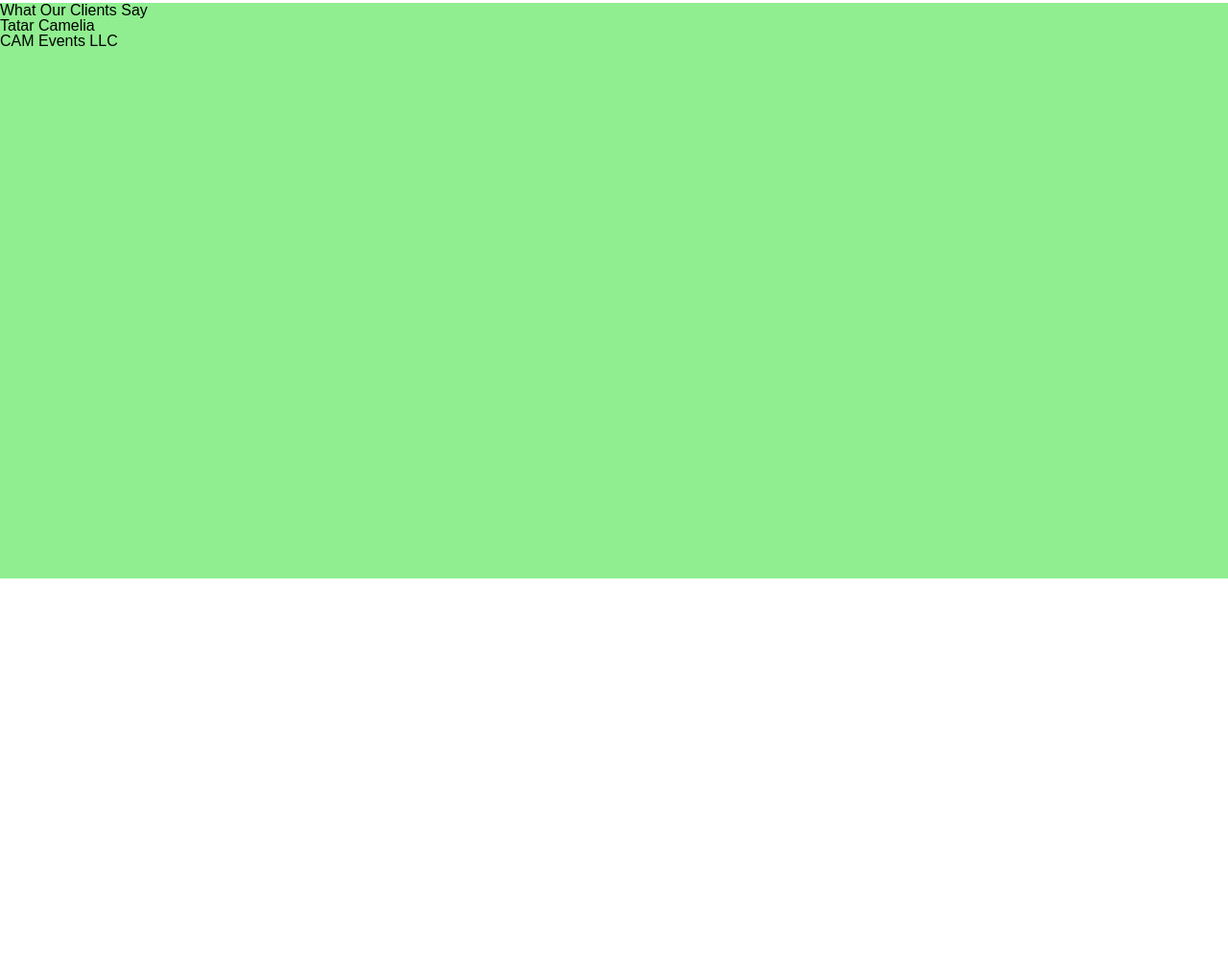
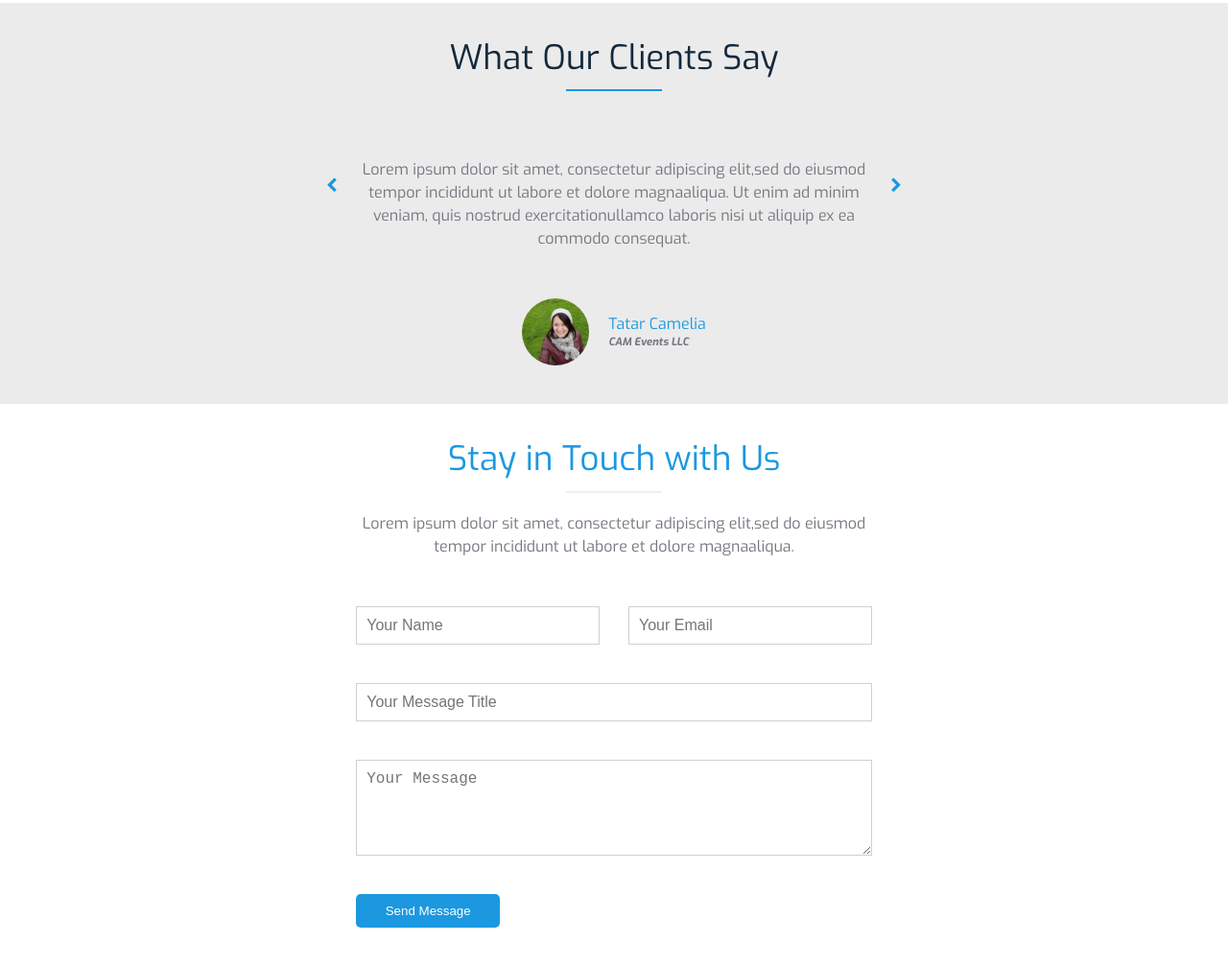
Before and after one commit to luciangheorghe/axelcraftsv2, a website built with Parcel: page src/index.html in a window 1280 px wide. Shown: the part 3865-4872 px from the top of the page at 96% size. Before the commit the page ends 4468 px from the top, so only its background shows below. Built offline with nearby package versions, Linux system fonts and the light colour scheme.

Commit message:
added new files

```diff
--- a/src/index.html
+++ b/src/index.html
@@ -160,17 +160,41 @@
       <div class="line"></div>
       <div class="client">
         <div class="content">
-          <i></i>
-          <p></p>
-          <i></i>
+          <i class="fa fa-chevron-left" aria-hidden="true"></i>
+          <p>Lorem ipsum dolor sit amet, consectetur adipiscing elit,sed do eiusmod tempor incididunt ut labore et dolore magnaaliqua. Ut enim ad minim veniam, quis nostrud exercitationullamco laboris nisi ut
+              aliquip ex ea commodo consequat.</p>
+          <i class="fa fa-chevron-right" aria-hidden="true"></i>
         </div>
         <div class="client-details">
-          <img class="photo" src="" alt="" />
-          <h4>Tatar Camelia</h4>
-          <h5>CAM Events LLC</h5>
+          <div class="photo-wrapper">
+            <img class="photo" src="img/cami-profile.jpg" alt="cami" />
+          </div>
+          <div class="client-info">
+            <h4>Tatar Camelia</h4>
+            <h5>CAM Events LLC</h5>
+          </div>
         </div>
+      </div>
+    </section>
 
+    <section id="form">
+      <h2>Stay in Touch with Us</h2>
+      <div class="line"></div>
+      <p class="text">Lorem ipsum dolor sit amet, consectetur adipiscing elit,sed do eiusmod tempor incididunt ut labore et dolore magnaaliqua. </p>
+      <div class="form-box">
+        <div class="row-1">
+          <input class="name" type="text" placeholder="Your Name" />
+          <input class="email" type="text" placeholder="Your Email" />
+        </div>
+        <div class="row-2">
+          <input class="title" type="text" placeholder="Your Message Title" />
+        </div>
+        <div class="row-3">
+          <textarea class="message" name="comment" placeholder="Your Message"></textarea>
+        </div>
+        <button class="btn">Send Message</button>
       </div>
+
     </section>
 
   <script type="text/javascript" src="./js/app.js"></script>
--- a/src/scss/_clients.scss
+++ b/src/scss/_clients.scss
@@ -1,5 +1,70 @@
 #clients-opinion{
+  font-family: 'Exo', sans-serif;
   width: 100%;
-  height: 600px;
-  background: lightgreen;
+  height: auto;
+  background: #EBEBEB;
+  display: flex;
+  flex-direction: column;
+  align-items: center;
+  h3{
+    color: #13293D;
+    text-align: center;
+    font-size: 2.2rem;
+    padding: 40px 0 15px 0;
+  }
+  .line{
+    width: 100px;
+    border-bottom: 2px solid $lightblue;
+  }
+  .client{
+    padding: 50px 0 40px 0;
+    width: 50%;
+    display: flex;
+    flex-direction: column;
+    align-items: center;
+    .content{
+      padding: 20px 0;
+      text-align: center;
+      display: flex;
+      flex-direction: row;
+      justify-content: center;
+      .fa{
+        padding: 20px;
+        color: $lightblue;
+      }
+      p{
+        color: $lightgrey;
+        line-height: 1.5;
+      }
+    }
+    .client-details{
+      padding: 30px 0 0 0;
+      display: flex;
+      flex-direction: row;
+      align-items: center;
+      justify-content: center;
+      .photo-wrapper{
+        width: 70px;
+        height: 70px;
+        .photo{
+          border-radius: 50%;
+          width: 100%;
+          height: 100%;
+          object-fit: cover;
+        }
+      }
+      .client-info{
+        padding: 0 0 0 20px;
+        h4{
+          color: $lightblue;
+        }
+        h5{
+          font-size: 0.7rem;
+          font-style: italic;
+          color: $lightgrey;
+          padding: 5px 0 0 0;
+        }
+      }
+    }
+  }
 }
--- /dev/null
+++ b/src/scss/_form.scss
@@ -0,0 +1,85 @@
+#form{
+  // background: lightgreen;
+  font-family: 'Exo', sans-serif;
+  margin: 0 auto;
+  width: 70%;
+  height: auto;
+  display: flex;
+  flex-direction: column;
+  align-items: center;
+  justify-content: center;
+  h2{
+    color: $lightblue;
+    font-size: 2.2rem;
+    padding: 40px 0 15px 0;
+  }
+  .line{
+    width: 100px;
+    border-bottom: 2px solid #E8F1F2;
+  }
+  .text{
+    width: 60%;
+    color: $lightgrey;
+    text-align: center;
+    line-height: 1.5;
+    padding: 20px 0 0 0;
+  }
+  .form-box{
+    position: relative;
+    width: 60%;
+    padding: 50px 0 40px 0;
+    display: flex;
+    flex-direction: column;
+    // flex-wrap: nowrap;
+    .row-1{
+      display: flex;
+      flex-direction: row;
+      margin: 0 0 20px 0;
+      .name{
+        font-size: 1rem;
+        width: 50%;
+        border: 1px solid #D1D1D1;
+        padding: 10px 10px 10px 10px;
+        margin-right: 15px;
+      }
+      .email{
+        font-size: 1rem;
+        width: 50%;
+        border: 1px solid #D1D1D1;
+        padding: 10px 10px 10px 10px;
+        margin-left: 15px;
+      }
+    }
+    .row-2{
+      margin: 20px 0 20px 0;
+      .title{
+        font-size: 1rem;
+        width: 100%;
+        padding: 10px 10px 10px 10px;
+        border: 1px solid #D1D1D1;
+      }
+    }
+    .row-3{
+      margin: 20px 0 20px 0;
+      .message{
+        font-size: 1rem;
+        width: 100%;
+        height: 100px;
+        padding: 10px 10px 10px 10px;
+        border: 1px solid #D1D1D1;
+      }
+    }
+    .btn{
+
+      width: 150px;
+      border-style: none;
+      background: $lightblue;
+      color: white;
+      padding: 10px 30px 10px 30px;
+      -webkit-border-radius: 5px;
+      -moz-border-radius: 5px;
+      border-radius: 5px;
+      margin: 20px 0 0 0;
+    }
+  }
+}
--- a/src/scss/main.scss
+++ b/src/scss/main.scss
@@ -8,6 +8,7 @@
 @import 'work';
 @import 'team';
 @import 'clients';
+@import 'form';
 
 *{
   box-sizing: border-box;
```
Also changed, not shown: dist/3fb821ee95b84a147f809d5c29b655c7.css, dist/3fb821ee95b84a147f809d5c29b655c7.js, dist/d4e991375d0fba732c1a531ed4f3bdcf.jpg (added), dist/index.html, src/img/cami-profile.jpg (added).
